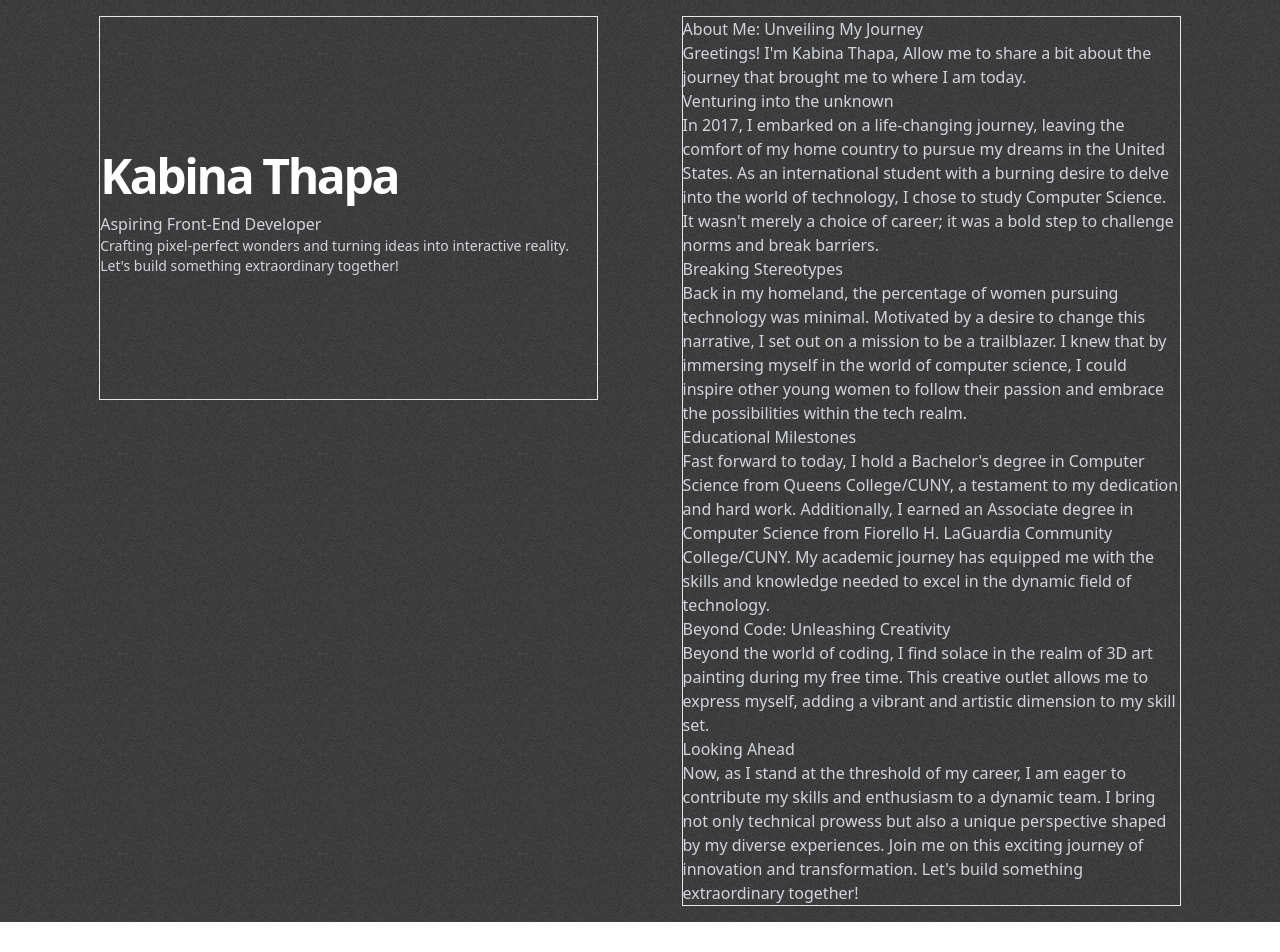
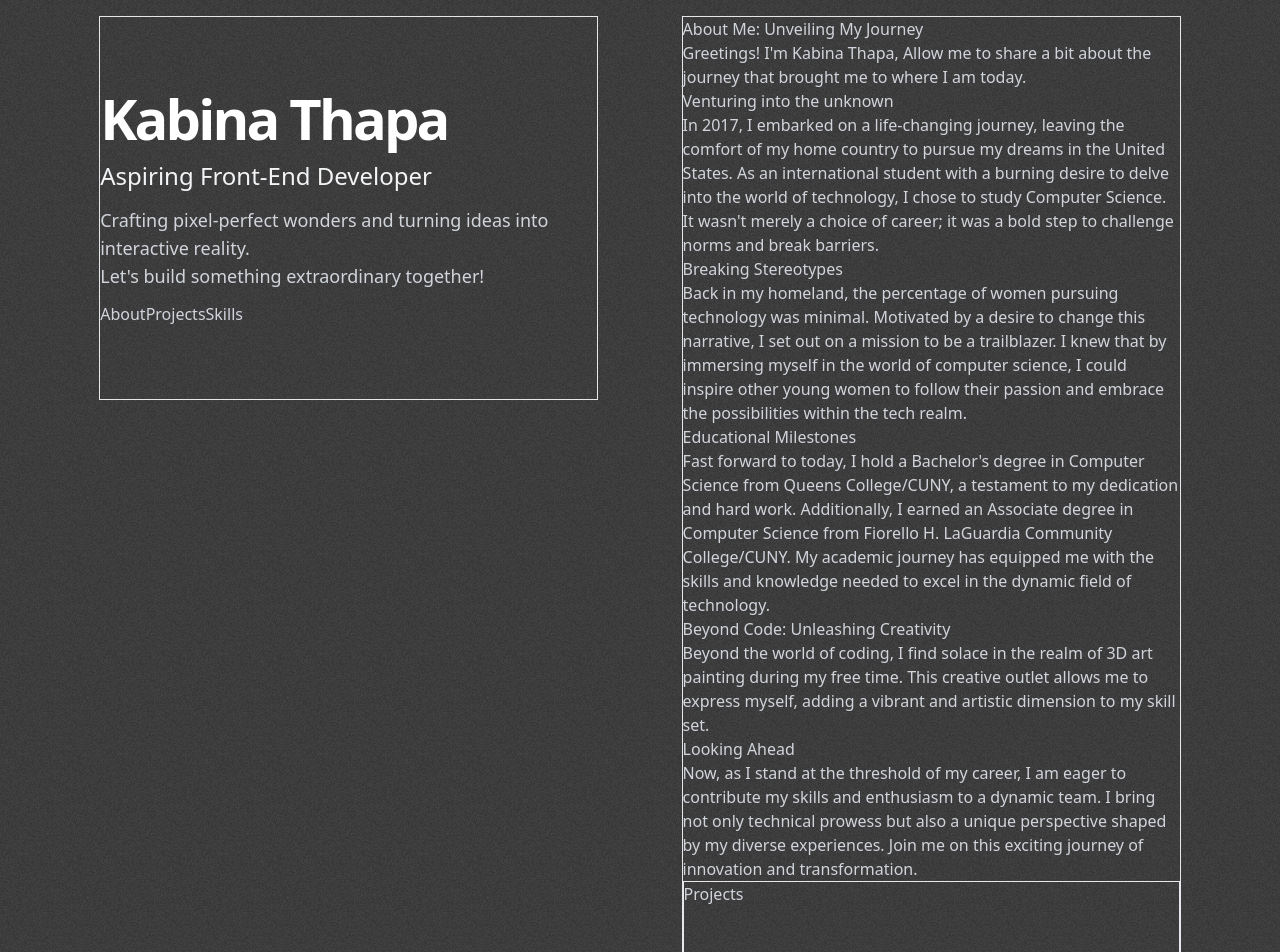
Before and after one commit to KabinaThapa/portfolio-kabinathapa, a React (Vite) app: page / in a window 1280 px wide. Shown: the top 952 px of the page. Before the commit the page ends 922 px from the top, so only its background shows below. Built offline with nearby package versions, Linux system fonts and the light colour scheme.

Commit message:
feat:implement smooth scroll to particular id section on click

```diff
--- a/src/App.jsx
+++ b/src/App.jsx
@@ -2,20 +2,35 @@
 import './App.css'
 
 function App() {
+  const handlescroll=(id)=>{
+
+    const section=document.getElementById(id)
+    if(id){
+      section.scrollIntoView({behavior:smooth})
+    }
+  }
 
 
   return (
     <>
     <div className='outbox w-full bg-jet h-auto flex justify-evenly p-4 text-gray-300'>
 
-      <div className='Intro sticky top-0 border w-[40%] h-96 flex flex-col justify-center'>
-      <a className='font-opensans text-[3rem] font-bold tracking-tighter text-white'>Kabina Thapa</a>
-      <h1>Aspiring Front-End Developer</h1>
-      <p className='text-sm '>Crafting pixel-perfect wonders and turning ideas into interactive reality.</p>
-          <p className='text-sm'>Let's build something extraordinary together!</p>
+      <div className='Intro sticky top-0 border w-[40%] h-96 flex flex-col justify-center gap-3'>
+      <a className='font-opensans text-[3.5rem] font-bold tracking-tighter text-white leading-none'>Kabina Thapa</a>
+      <h1 className='text-[1.5rem] text-gray-100 '>Aspiring Front-End Developer</h1>
+      <p className='text-lg '>Crafting pixel-perfect wonders and turning ideas into interactive reality.
+      <p >Let's build something extraordinary together!</p>
+      </p>
+      <div>
+        <a href='#about' onClick={()=>handlescroll('about')}>About</a>
+        <a href='#projects' onClick={()=>handlescroll('projects')}>Projects</a>
+        <a href='#skills' onClick={()=>handlescroll('skills')}>Skills</a>
+      </div>
+
 
       </div>
    <div className='second border w-[40%]'>
+    <div id='about'>
     <h1>About Me: Unveiling My Journey</h1>
     <p>Greetings! I'm Kabina Thapa,
        Allow me to share a bit about the journey that brought me to where I am today.</p>
@@ -34,9 +49,15 @@ function App() {
             adding a vibrant and artistic dimension to my skill set.</p>
             <h1>Looking Ahead</h1>
             <p>Now, as I stand at the threshold of my career, I am eager to contribute my skills and enthusiasm to a dynamic team. I bring not only technical prowess but also a unique perspective shaped by my diverse experiences.
-              Join me on this exciting journey of innovation and transformation. Let's build something extraordinary together!</p>
+              Join me on this exciting journey of innovation and transformation.</p>
 
-
+    </div>
+    <div id='projects' className='h-96 border'>
+      <h1>Projects</h1>
+    </div>
+    <div id='skills' className='h-[55rem]'>
+      Skills
+    </div>
     </div>
     </div>
 
```
